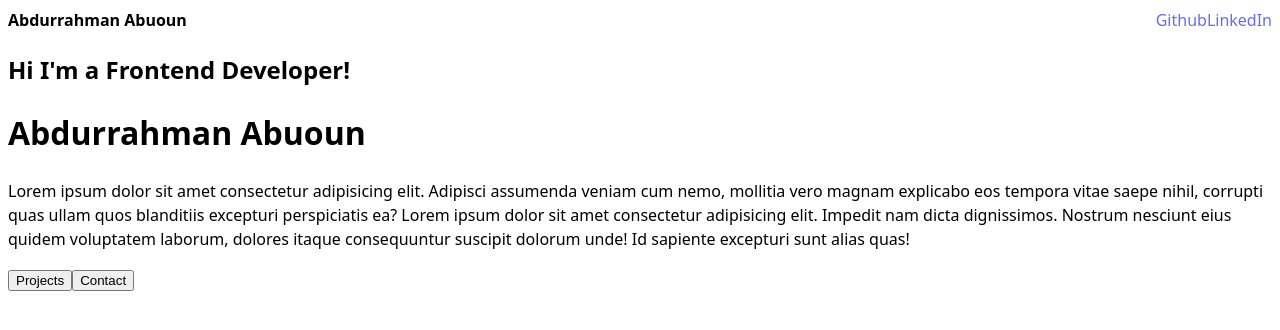
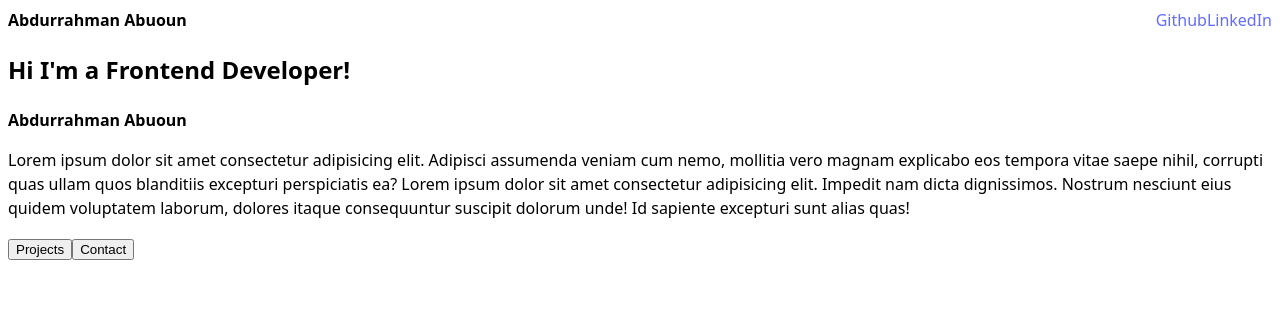
Before and after one commit to abdurman1/myportfolio, a React (Vite) app: page / in a window 1280 px wide. Shown: the top 330 px of the page. Built offline with nearby package versions, Linux system fonts and the light colour scheme.

Commit message:
May 16, 2025, 1:32 PM

```diff
--- a/src/App.css
+++ b/src/App.css
@@ -3,7 +3,7 @@
     justify-content: space-between;
 }
 
-.header h1 {
+ h1 {
     margin: 0;
     font-size: 1rem;
 }
```
